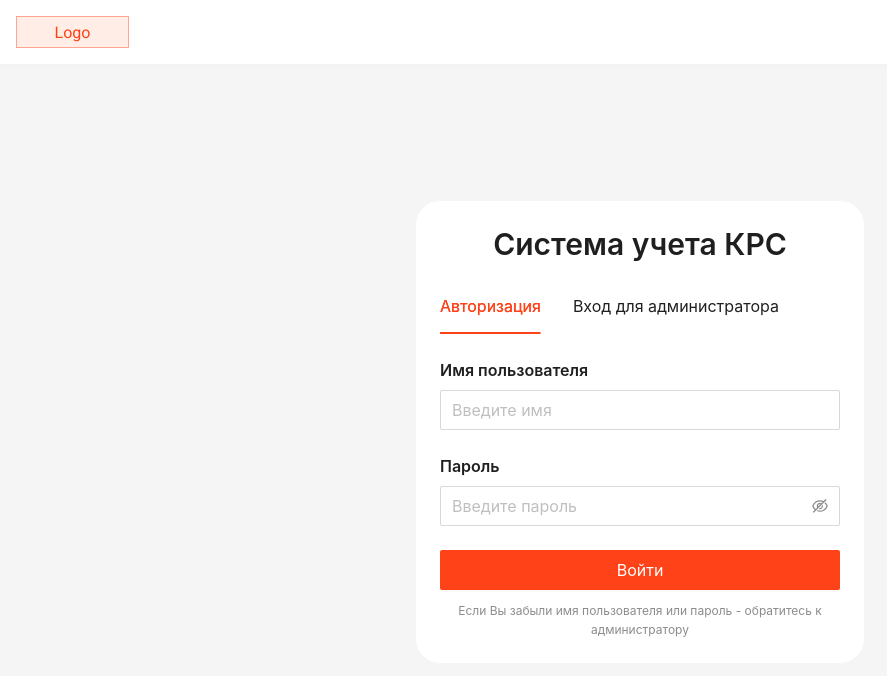
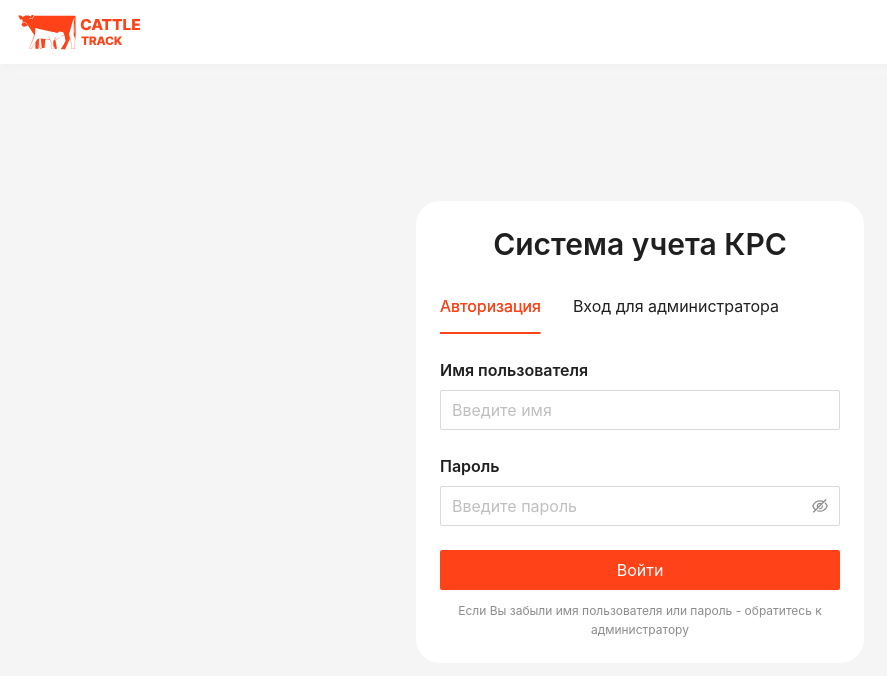
Before and after one commit to olyannaa/cattle_track_frontend, a React (Vite) app: page / in a window 1280 px wide. Shown: the top 676 px of the page, without its empty margins (0-887 px from the left). Built offline with nearby package versions, Linux system fonts and the light colour scheme.

Commit message:
add logo

```diff
--- a/src/app/authorization/AuthorizationPage.module.css
+++ b/src/app/authorization/AuthorizationPage.module.css
@@ -15,11 +15,6 @@
 }
 
 .header__logo {
-    border: 1px solid rgba(255, 165, 145, 1);
-    background-color: rgba(255, 237, 230, 1);
-    width: 113px;
-    height: 32px;
-    color: rgba(255, 66, 24, 1);
     align-items: center;
     justify-content: center;
 }
--- a/src/app/authorization/AuthorizationPage.tsx
+++ b/src/app/authorization/AuthorizationPage.tsx
@@ -3,6 +3,7 @@ import styles from './AuthorizationPage.module.css';
 import { Login } from './components/Login/Login';
 import { useNavigate } from 'react-router-dom';
 import { useEffect } from 'react';
+import logo from '../../assets/header-logo.svg';
 
 export const Authorization = () => {
     const navigate = useNavigate();
@@ -16,7 +17,7 @@ export const Authorization = () => {
     return (
         <Flex className={styles.wrapper} align='center' justify='center'>
             <Flex className={styles.header}>
-                <Flex className={styles.header__logo}>Logo</Flex>
+                <Flex className={styles.header__logo}><img width={124} src={logo}/></Flex>
             </Flex>
             <Flex className={styles.body} align='center' justify='center'>
                 <Login />
--- a/src/global-components/Layout/Layout.module.css
+++ b/src/global-components/Layout/Layout.module.css
@@ -2,11 +2,13 @@
     padding: 0px 16px;
     background: #fff;
     box-shadow: var(--block-shadow);
+    display: flex;
 }
 
 .header__content-logo {
     display: flex;
     align-items: center;
+    width: 100%;
 }
 
 .layout__logout-btn {
--- a/src/global-components/Layout/Layout.tsx
+++ b/src/global-components/Layout/Layout.tsx
@@ -1,16 +1,12 @@
 import React, { useEffect, useState } from 'react';
-import {
-    AppstoreFilled,
-    LeftOutlined,
-    RightOutlined,
-    UserOutlined,
-} from '@ant-design/icons';
+import { AppstoreFilled, LeftOutlined, RightOutlined, UserOutlined } from '@ant-design/icons';
 import { Button, Flex, Layout } from 'antd';
 import { Navigate, Outlet, useNavigate } from 'react-router-dom';
-import { AppMenu } from './components/Menu/Menu';
+import { AppMenu } from './components/menu/Menu';
 import styles from './Layout.module.css';
 import { useLogoutMutation } from '../../app-service/services/auth';
 import { IUser } from '../../utils/userType';
+import logo from '../../assets/header-logo.svg';
 
 const { Header, Sider, Content } = Layout;
 
@@ -33,6 +29,7 @@ export const LayoutPage: React.FC = () => {
         background: '#ffffff',
         maxHeight: 696,
         display: isMobile && collapsed ? 'none' : 'block',
+        zIndex: 1,
     };
 
     useEffect(() => {
@@ -71,6 +68,7 @@ export const LayoutPage: React.FC = () => {
                         display: 'flex',
                         justifyContent: 'space-between',
                         alignItems: 'center',
+                        width: '100%'
                     }}
                 >
                     <div className={styles['header__content-logo']}>
@@ -85,7 +83,7 @@ export const LayoutPage: React.FC = () => {
                                 }}
                             />
                         )}
-                        <div>LOGO</div>
+                        <img width={124} src={logo}/>
                     </div>
                     <Flex gap={'4px'}>
                         <Button type={'text'}>
```
Also changed, not shown: src/assets/header-logo.svg (added).
